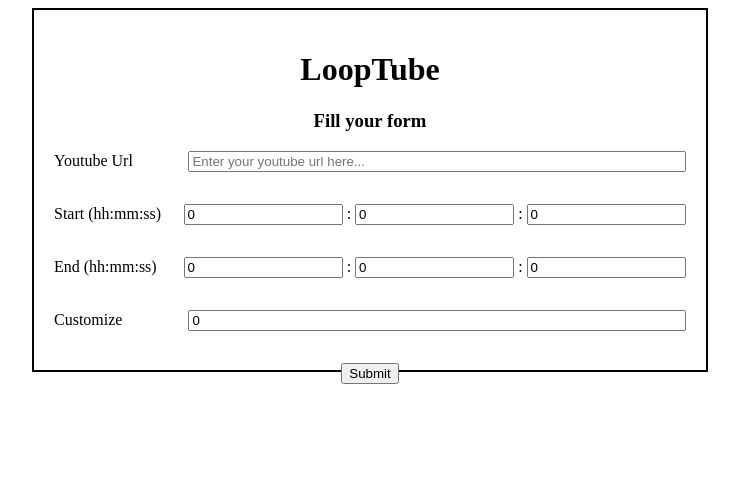
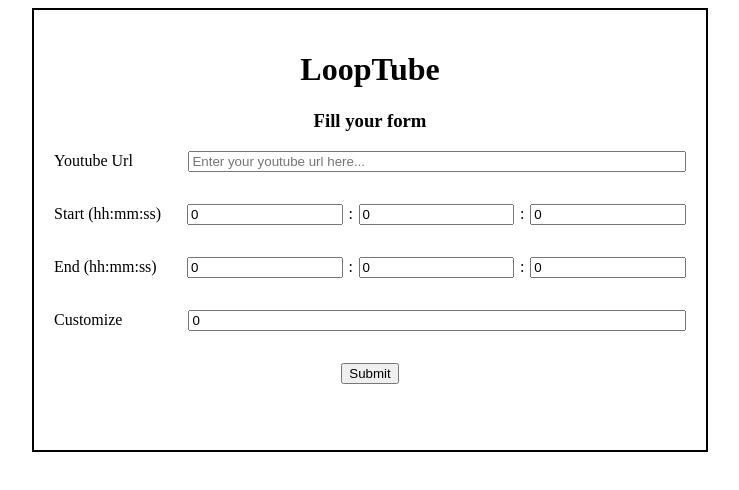
Before and after one commit to LoopTube2004/looptube, a React (Create React App) app in the folder client/: page / in a window 1280 px wide. Shown: the top 490 px of the page, without its empty margins (270-1009 px from the left). Built offline with nearby package versions, Linux system fonts and the light colour scheme; the HTML template or start-up script is replaced by a standard one.

Commit message:
fix frontend for straight line input box

```diff
--- a/client/src/components/VideoForm.module.css
+++ b/client/src/components/VideoForm.module.css
@@ -2,7 +2,7 @@
     padding: 20px;
     border: 2px solid black;
     width: 50%;
-    height: 40%; /*auto modify to fix content*/
+    height: 50%; /*auto modify to fix content*/
 }
 
 
@@ -44,12 +44,12 @@
 }
 
 .time-input-group span{
-    width: 2%;
+    width: 1rem;
     text-align: center;
 }
 
 .time-input-group input {
-    width: calc((76% - 0.5rem) / 3); /* Input takes remaining space */
+    width: calc((76% - 2rem) / 3); /* Input takes remaining space */
     /* Optional: Define a max-width if you want to limit input width */
 }
 
```
